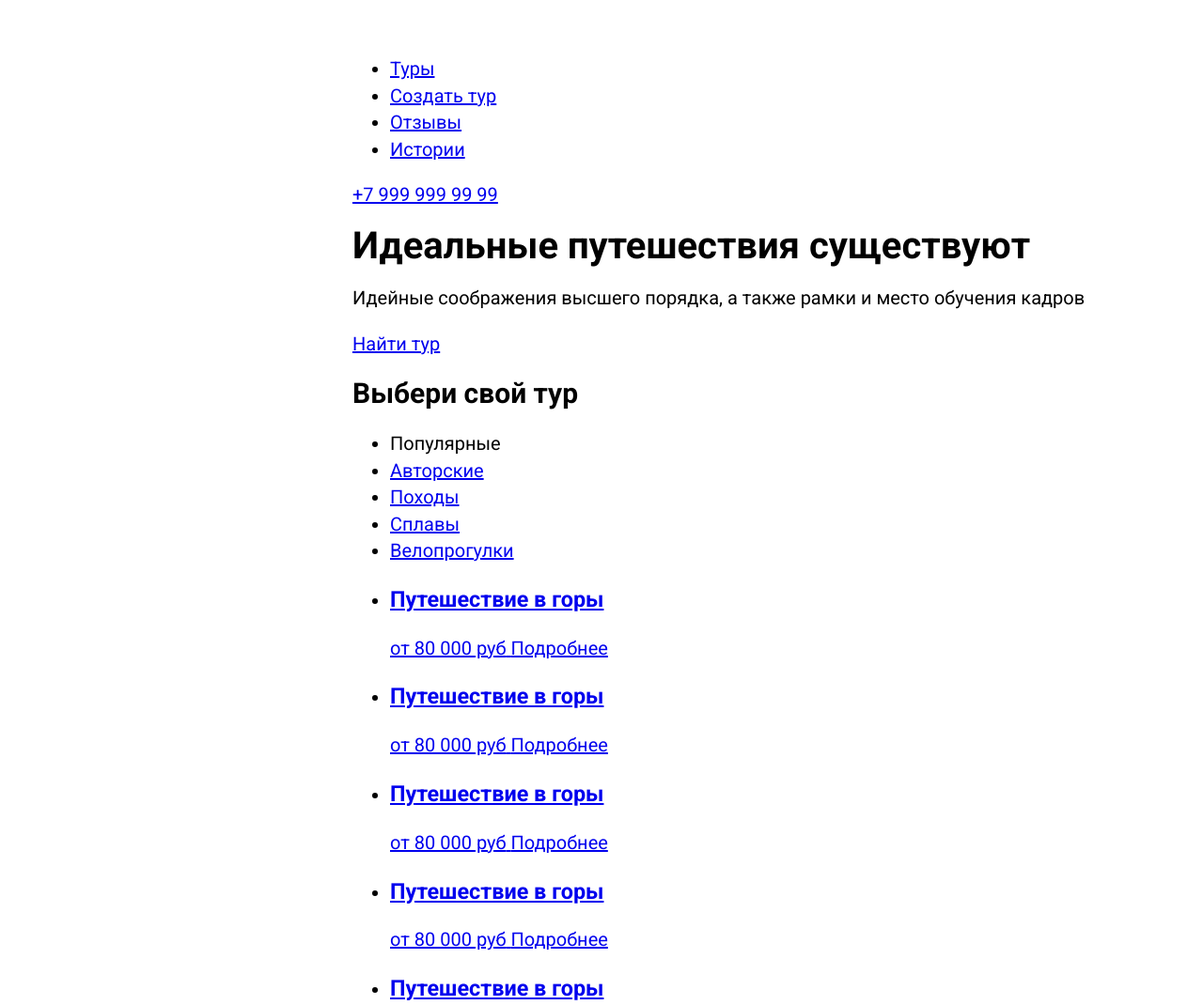
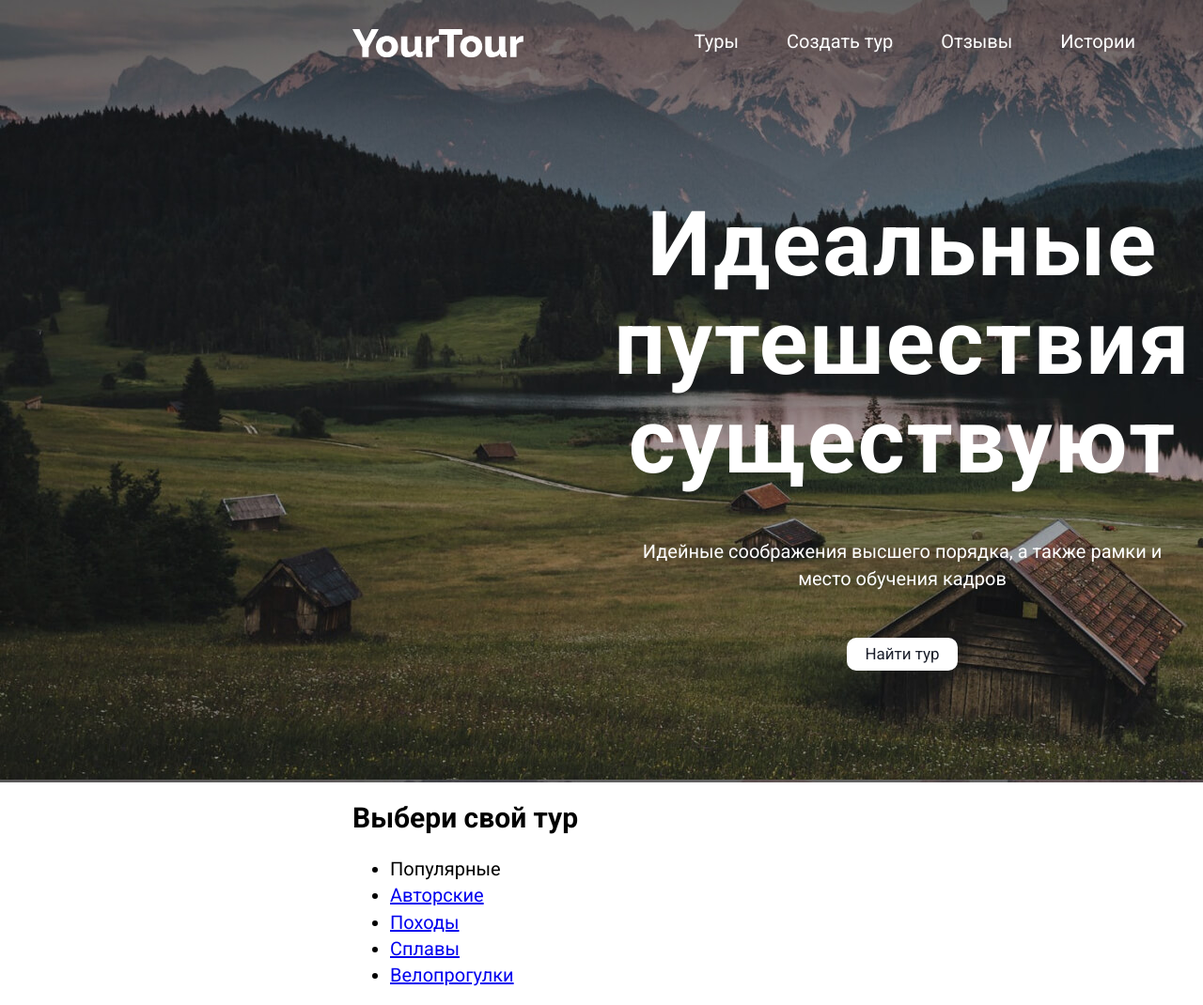
Before and after one commit to NovikovVV/snp_internship, a plain HTML site: page index.html in a window 1280 px wide. Shown: the top 1070 px of the page at 94% size. Drawn offline with Linux system fonts and the light colour scheme.

Commit message:
Добавить стили для шапки

```diff
--- a/style.css
+++ b/style.css
@@ -35,3 +35,93 @@ body {
   width: 1170px;
   margin: 0 auto;
 }
+
+.page-header {
+  min-height: 832px;
+  padding-top: 30px;
+  padding-bottom: 119px;
+  background: url(img/header-img.jpg) top repeat-y
+}
+
+.page-header__top {
+  display: flex;
+  flex-wrap: wrap;
+  gap: 0 181.58px;
+}
+
+.navigation__list {
+  padding: 0;
+  margin: 0;
+  display: flex;
+  flex-wrap: wrap;
+  list-style: none;
+  gap: 0 51px;
+}
+
+.navigation__item:last-child {
+  margin-left: auto;
+}
+
+.navigation__link {
+  text-decoration: none;
+  color: #ffffff;
+}
+
+.navigation__link:hover {
+  border-bottom: 1px solid #ffffff;
+}
+
+.page-header__phone {
+  margin-left: auto;
+}
+
+.page-header__phone a {
+  color: #ffffff;
+  text-decoration: none;
+}
+
+.page-header__phone a:hover {
+  border-bottom: 1px solid #ffffff;
+}
+
+.page-header__title {
+  letter-spacing: 0.02em;
+  padding: 139px 201px 25px 202px;
+  margin: 0;
+  font-weight: 700;
+  font-size: 96px;
+  line-height: 109%;
+  color: #ffffff;
+  text-align: center;
+}
+
+.page-header__description {
+  padding: 26px 280px 49px;
+  text-align: center;
+  color: #ffffff;
+  margin: 0;
+}
+
+.page-header__search {
+  text-align: center;
+}
+
+.page-header__search-item {
+  font-size: 17px;
+  display: inline-block;
+  text-decoration: none;
+  color: #1B1F2B;
+  background-color: #ffffff;
+  padding: 3px 19px;
+  border-radius: 10px;
+}
+
+.page-header__search-item:hover {
+  background: #EFA501;
+  color: #ffffff;
+}
+
+.page-header__search-item:active {
+  background: #F8E6BE;
+  color: #1B1F2B;
+}
```
